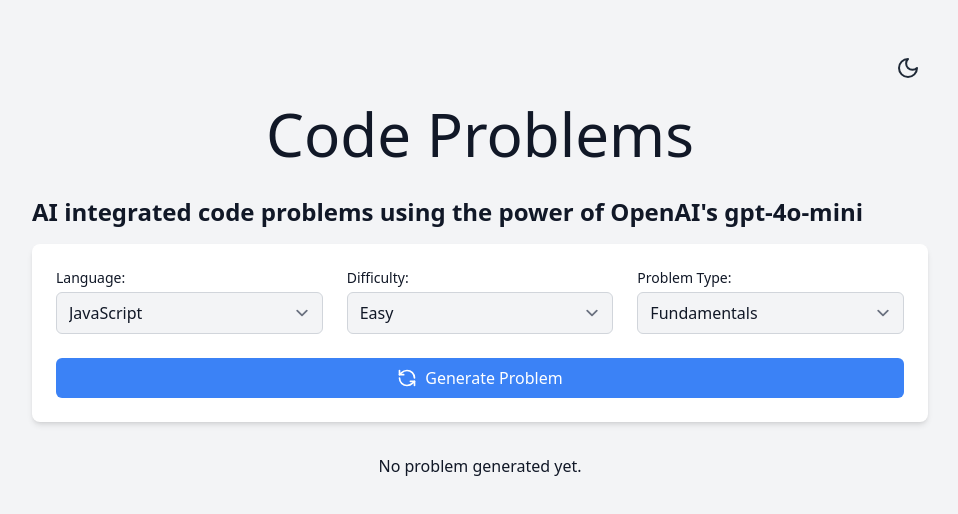
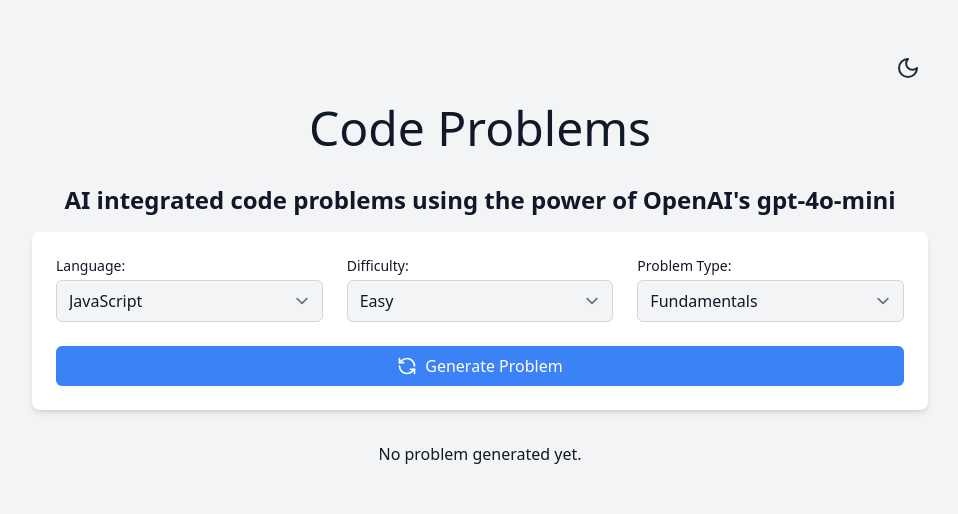
Before and after one commit to movarnell/Code-Problems-V2, a React (Vite) app: page / in a window 1280 px wide. Shown: the top 514 px of the page, without its empty margins (160-1118 px from the left). Built offline with nearby package versions, Linux system fonts and the light colour scheme.

Commit message:
Adjust heading sizes and center align subtitle for improved UI presentation

```diff
--- a/src/App.jsx
+++ b/src/App.jsx
@@ -25,10 +25,10 @@ function App() {
             <div className="flex justify-end mb-4">
               <ThemeToggle />
             </div>
-            <h1 className="mb-8 text-6xl text-center text-text-light dark:text-text-dark">
+            <h1 className="mb-8 text-5xl text-center text-text-light dark:text-text-dark">
               Code Problems
             </h1>
-            <h2 className="mb-4 text-2xl font-bold text-text-light dark:text-text-dark">
+            <h2 className="mb-4 text-2xl font-bold text-center text-balance text-text-light dark:text-text-dark">
               AI integrated code problems using the power of OpenAI's gpt-4o-mini
             </h2>
             <GenerateProblemForm setProblem={handleSetProblem} />
```
